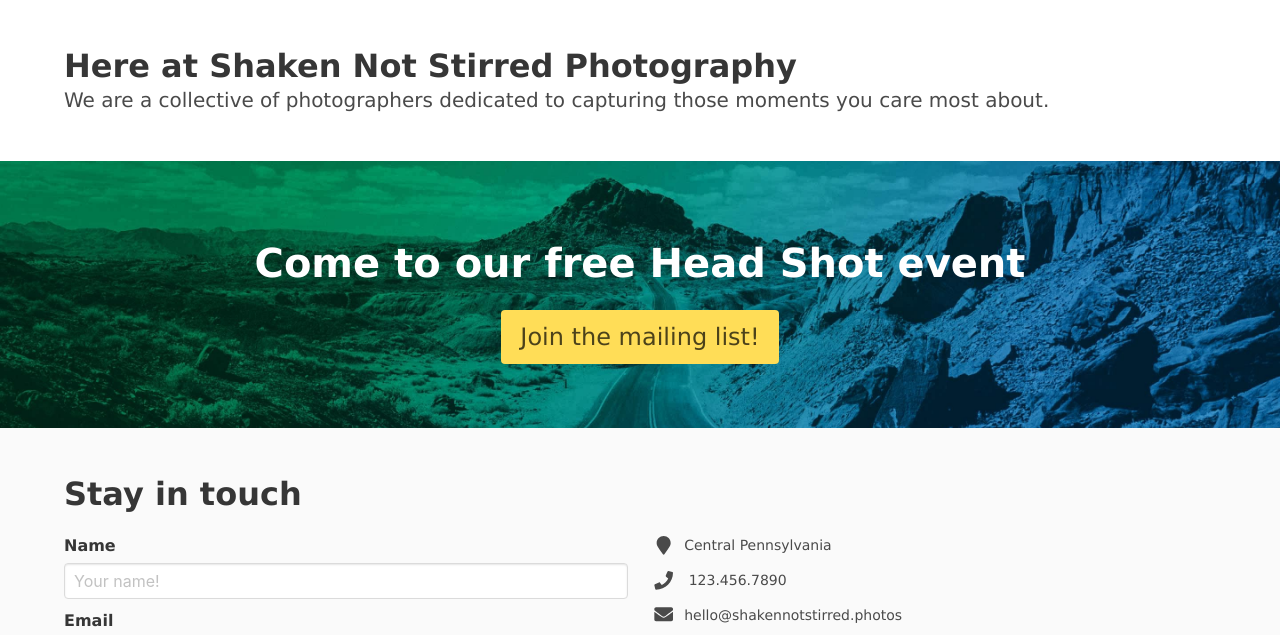
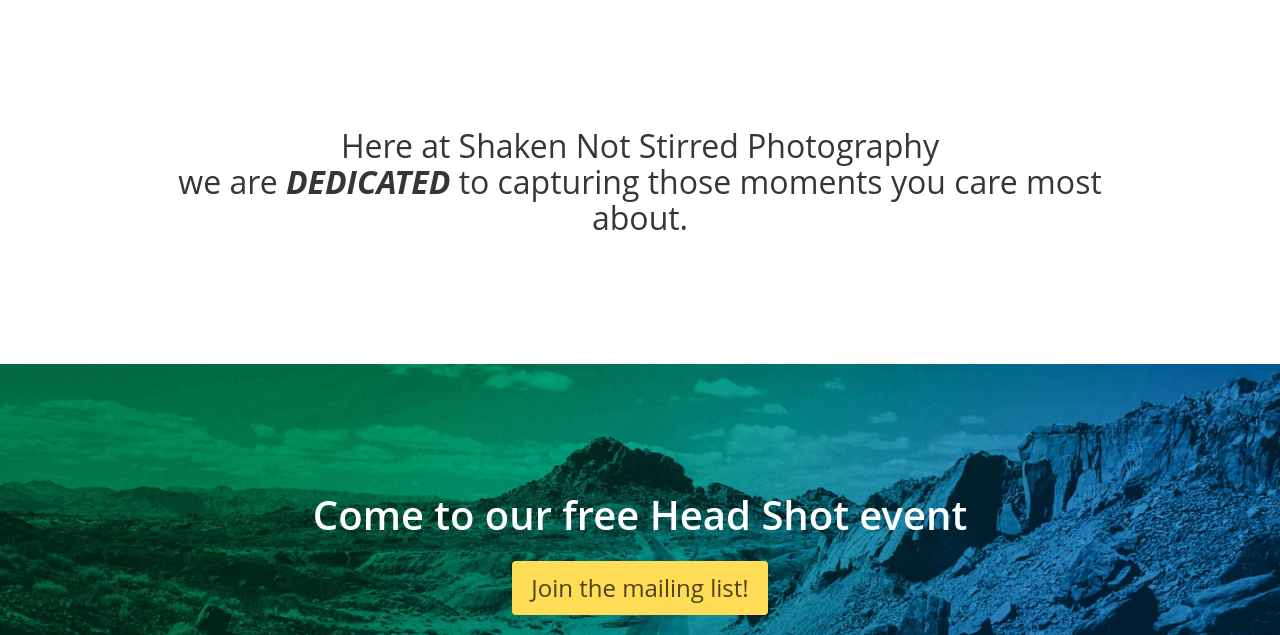
Before and after one commit to stripedpurple/shaken-not-stirred-website, a website: page views/index.html in a window 1280 px wide. Shown: the part 800-1435 px from the top of the page. Drawn offline with nearby package versions, Linux system fonts and the light colour scheme; files that its build step writes are made by us from their sources.

Commit message:
copy and ui tweaks

```diff
--- a/public/stylesheets/bulma/utilities/derived-variables.sass
+++ b/public/stylesheets/bulma/utilities/derived-variables.sass
@@ -51,7 +51,7 @@ $pre-background: $background !default
 
 // Link colors
 
-$link: $blue !default
+$link: $primary !default
 $link-invert: $blue-invert !default
 $link-visited: $purple !default
 
--- a/public/stylesheets/style.sass
+++ b/public/stylesheets/style.sass
@@ -1,8 +1,12 @@
 body
-  font: 14px "Lucida Grande", Helvetica, Arial, sans-serif
-
-a
-  color: #00B7FF
+  font: 14px "Open Sans", BlinkMacSystemFont,-apple-system,"Segoe UI","Roboto","Oxygen","Ubuntu","Cantarell","Fira Sans","Droid Sans","Helvetica Neue","Helvetica","Arial",sans-serif
 
 #old-browser-nag
   display: none
+
+.container.is-padded
+  padding-top: 5rem
+  padding-bottom: 5rem
+
+.is-constrained-1024
+  max-width: 1024px
--- a/views/index.html
+++ b/views/index.html
@@ -15,23 +15,16 @@
     <div class="hero-foot"></div>
 </section>
 
-
 <section class="section">
-    <div class="container">
-        <h1 class="title">Here at Shaken Not Stirred Photography</h1>
-        <p class="subtitle">We are a collective of photographers dedicated to capturing those moments you care most
-            about.</p>
+    <div class="container has-text-centered is-constrained-1024 is-padded">
+        <h1 class="title has-text-weight-normal">Here at Shaken Not Stirred Photography <br>we are <span class="is-uppercase has-text-weight-bold is-italic">dedicated</span> to capturing those moments you care most about.</h1>
     </div>
 </section>
 
 <section class="section has-background-primary call-to-action">
-    <div class="container has-text-centered">
-        <br>
-        <br>
+    <div class="container has-text-centered is-padded">
         <p class="title is-size-2 has-text-white">Come to our free Head Shot event</p>
         <a class="button is-warning is-large" href="http://eepurl.com/gdZF2P" target="_blank">Join the mailing list!</a>
-        <br>
-        <br>
     </div>
 </section>
 
@@ -101,16 +94,13 @@
 {{ super() }}
 <style>
     .hero {
-        background: #222 url("/images/landing/hero.jpg") center center no-repeat;
+        background: #222 url("/images/landing/hero.jpg") center center no-repeat fixed;
         background-size: cover;
-        background-attachment: fixed;
-
     }
 
     .call-to-action {
-        background: #222 url("/images/landing/calltoaction.jpg") center center no-repeat;
+        background: #222 url("/images/landing/calltoaction.jpg") center center no-repeat fixed;
         background-size: cover;
-        background-attachment: fixed;
     }
 </style>
 {% endblock %}
```
Also changed, not shown: public/stylesheets/bulma.css, public/stylesheets/style.css, 2 other files.
